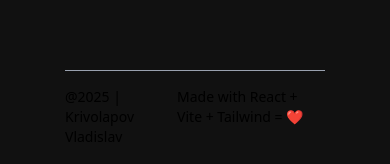
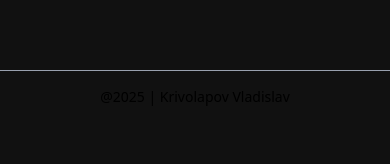
Before and after one commit to nell-shark/nell-shark.github.io, a React (Vite) app: page / in a window 390 px wide. Shown: the part 4467-4631 px from the top of the page. After the commit the page ends 4594 px from the top, so only its background shows below. Built offline with nearby package versions, Linux system fonts and the light colour scheme.

Commit message:
Add responsive styles to Footer component for better layout on smaller screens

```diff
--- a/src/components/Footer/Footer.tsx
+++ b/src/components/Footer/Footer.tsx
@@ -1,10 +1,10 @@
 export function Footer() {
   return (
-    <footer className='mx-auto w-2/3 pb-5'>
+    <footer className='mx-auto w-2/3 pb-5 max-md:w-full'>
       <hr className='mb-4 w-full border-gray-400' />
-      <div className='flex justify-between'>
+      <div className='flex justify-between max-md:justify-center'>
         <span className='text-sm dark:text-gray-400'>@2025 | Krivolapov Vladislav</span>
-        <span className='text-sm dark:text-gray-400'>Made with React + Vite + Tailwind = ❤️</span>
+        <span className='text-sm max-md:hidden dark:text-gray-400'>Made with React + Vite + Tailwind = ❤️</span>
       </div>
     </footer>
   );
```
